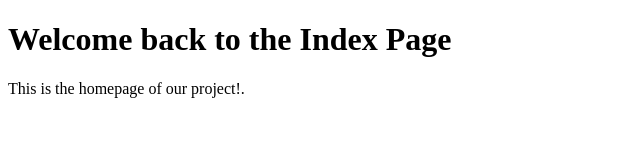
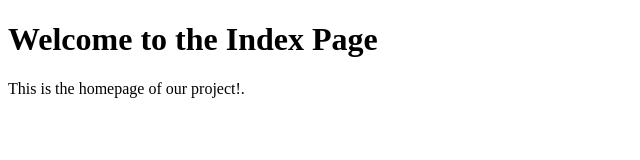
Before and after one commit to doniaahmed8/web-development.-, a plain HTML site: page my-web-project/index.html in a window 1280 px wide. Shown: the whole page, without its empty margins (0-640 px from the left). Drawn offline with Linux system fonts and the light colour scheme.

Commit message:
Resolve merge conflict in index.html

```diff
--- a/my-web-project/index.html
+++ b/my-web-project/index.html
@@ -6,7 +6,7 @@
     <title>Index Page</title>
 </head>
 <body>
-    <h1>Welcome back to the Index Page</h1>
+    <h1>Welcome to the Index Page</h1>
     <p>This is the homepage of our project!.</p>
 </body>
 </html>
```
